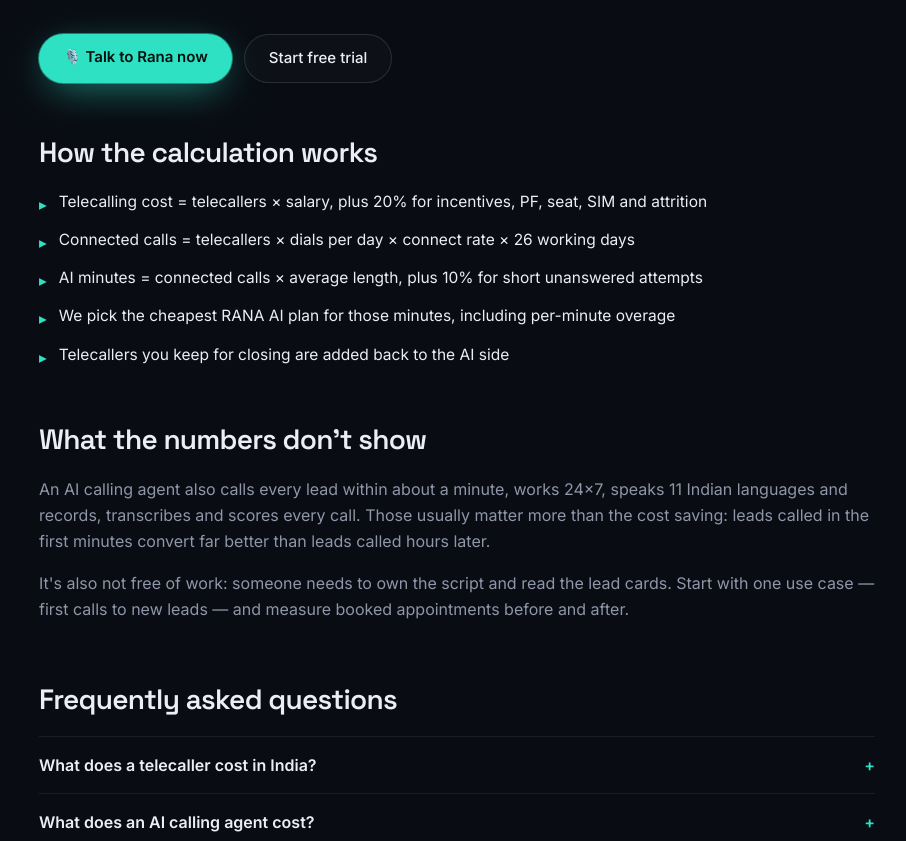
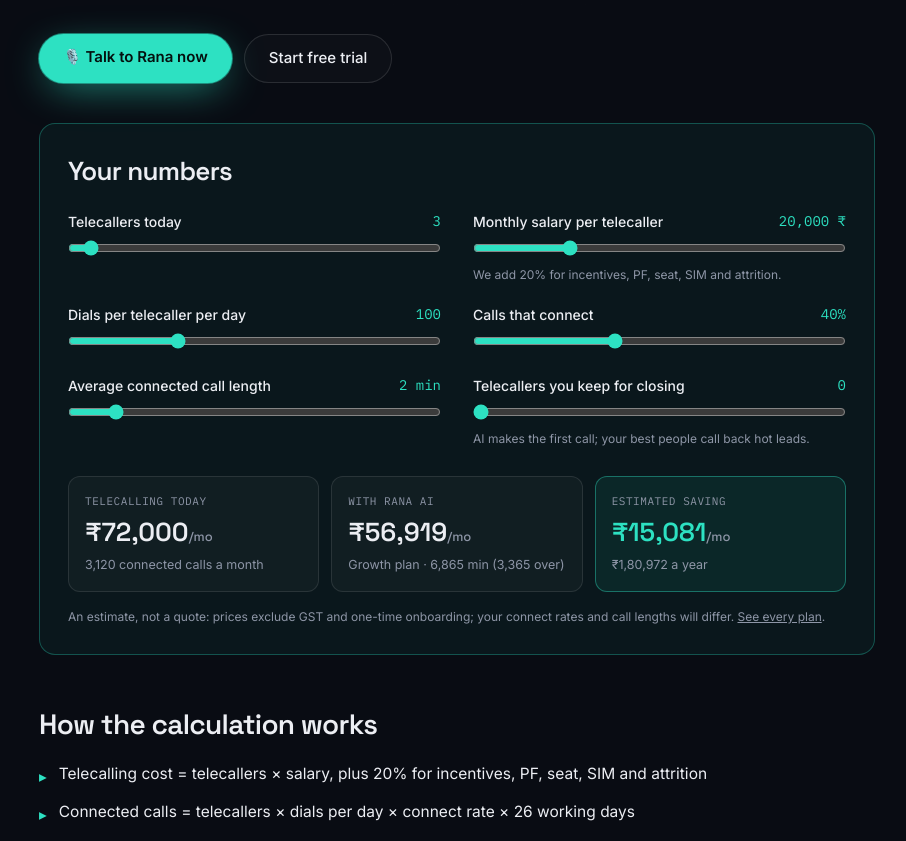
Before and after one commit to sricharanmunagala39-del/Rana.AI, a Next.js app: page /tools/ai-calling-cost-calculator in a window 1280 px wide. Shown: the part 444-1285 px from the top of the page, without its empty margins (183-1089 px from the left). Built offline with nearby package versions, Linux system fonts and the light colour scheme.

Commit message:
SEO wave 2 (8/8): tool schema, org sameAs, homepage explore links

```diff
--- a/app/landing/MarketPage.tsx
+++ b/app/landing/MarketPage.tsx
@@ -1,3 +1,4 @@
+import { SOCIAL_LINKS } from "../legal/legal";
 // One server component + metadata builder for every country page (/, /global, /us, /ae, /eu, /jp).
 import type { Metadata } from "next";
 import "./landing.css";
@@ -64,7 +65,7 @@ export function marketMetadata(k: MarketKey): Metadata {
 function jsonLd(k: MarketKey) {
   const m = MARKETS[k], c = COPY[k];
   const org = {
-    "@type": "Organization", "@id": `${SITE}/#org`, name: "RANA AI", url: SITE, logo: `${SITE}/icon.svg`, email: "hello@ranaai.in",
+    "@type": "Organization", "@id": `${SITE}/#org`, name: "RANA AI", alternateName: ["Rana AI", "RANA"], url: SITE, logo: `${SITE}/icon.svg`, email: "hello@ranaai.in", sameAs: SOCIAL_LINKS.map(([, u]) => u),
     address: { "@type": "PostalAddress", addressLocality: "Hyderabad", addressRegion: "Telangana", addressCountry: "IN" },
     contactPoint: [{ "@type": "ContactPoint", contactType: "sales", email: "hello@ranaai.in", availableLanguage: ["English", "Hindi", "Telugu"] }],
   };
--- a/app/landing/Site.tsx
+++ b/app/landing/Site.tsx
@@ -94,10 +94,10 @@ function useReveal() {
 
 /** Crawlable links to the SEO pages (kept small here so the client bundle doesn't load their content). */
 const EXPLORE: [string, [string, string][]][] = [
-  ["Solutions", [["AI calling agent", "/ai-calling-agent"], ["AI receptionist", "/ai-receptionist"], ["AI receptionist for clinics", "/ai-receptionist-for-clinics"], ["AI telecaller", "/ai-telecaller"], ["Pricing", "/pricing"]]],
+  ["Solutions", [["AI calling agent", "/ai-calling-agent"], ["AI receptionist", "/ai-receptionist"], ["AI receptionist for clinics", "/ai-receptionist-for-clinics"], ["AI telecaller", "/ai-telecaller"], ["AI voice calling", "/ai-voice-calling"], ["Telecaller software", "/telecaller-software"], ["Pricing", "/pricing"]]],
   ["Languages & cities", [["Telugu AI voice agent", "/telugu-ai-voice-agent"], ["Hindi AI voice agent", "/hindi-ai-voice-agent"], ["Tamil AI voice agent", "/tamil-ai-voice-agent"], ["Kannada AI voice agent", "/kannada-ai-voice-agent"], ["Hyderabad", "/ai-voice-agent-hyderabad"], ["Vijayawada", "/ai-voice-agent-vijayawada"], ["Visakhapatnam", "/ai-voice-agent-visakhapatnam"], ["Bengaluru", "/ai-voice-agent-bangalore"]]],
   ["Industries", [["Real estate", "/industries/real-estate"], ["Clinics & hospitals", "/industries/clinics-hospitals"], ["Education & coaching", "/industries/education-coaching"], ["E-commerce & D2C", "/industries/e-commerce"], ["Banking & NBFC", "/industries/banking-nbfc-loans"], ["Insurance", "/industries/insurance"], ["All industries →", "/industries"]]],
-  ["Compare & learn", [["Vapi alternative India", "/vapi-alternative-india"], ["RANA AI vs Retell AI", "/compare/rana-ai-vs-retell-ai"], ["RANA AI vs Bland AI", "/compare/rana-ai-vs-bland-ai"], ["AI vs human telecaller", "/compare/ai-vs-human-telecaller"], ["TRAI DLT rules", "/glossary/trai-tcccpr-rules"], ["Glossary", "/glossary"], ["Blog", "/blog"]]],
+  ["Compare & learn", [["Best AI voice agents in India", "/best-ai-voice-agents-india"], ["AI calling cost calculator", "/tools/ai-calling-cost-calculator"], ["Vapi alternative India", "/vapi-alternative-india"], ["RANA AI vs Retell AI", "/compare/rana-ai-vs-retell-ai"], ["RANA AI vs Bland AI", "/compare/rana-ai-vs-bland-ai"], ["AI vs human telecaller", "/compare/ai-vs-human-telecaller"], ["TRAI DLT rules", "/glossary/trai-tcccpr-rules"], ["Glossary", "/glossary"], ["Blog", "/blog"]]],
 ];
 
 /** Hero: RANA's live voice core. Tap it to talk to Rana; the ticker shows the kind of calls she handles. */
--- a/app/seo/SeoPage.tsx
+++ b/app/seo/SeoPage.tsx
@@ -1,13 +1,15 @@
 // Renders one SEO page (server component) + its metadata and JSON-LD.
 import type { Metadata } from "next";
+import type React from "react";
 import Link from "next/link";
 import type { SeoPageData, SeoSection } from "./types";
 import { labelFor } from "./index";
+import { SOCIAL_LINKS } from "../legal/legal";
 
 const SITE = "https://ranaai.in";
 const KIND_CRUMB: Record<string, [string, string] | null> = {
   compare: ["Compare", "/compare"], industry: ["Industries", "/industries"], glossary: ["Glossary", "/glossary"],
-  solution: null, language: null, city: null, pricing: null,
+  solution: null, language: null, city: null, pricing: null, tool: null,
 };
 
 const clamp = (t: string, n = 160) => (t.length <= n ? t : t.slice(0, t.lastIndexOf(" ", n - 2)) + "…");
@@ -28,13 +30,14 @@ function jsonLd(p: SeoPageData) {
   const url = `${SITE}${p.path}`;
   const crumb = KIND_CRUMB[p.kind];
   const graph: any[] = [
-    { "@type": "Organization", "@id": `${SITE}/#org`, name: "RANA AI", url: SITE, logo: `${SITE}/icon.svg`, email: "hello@ranaai.in", address: { "@type": "PostalAddress", addressLocality: "Hyderabad", addressRegion: "Telangana", addressCountry: "IN" } },
+    { "@type": "Organization", "@id": `${SITE}/#org`, name: "RANA AI", alternateName: ["Rana AI", "RANA"], sameAs: SOCIAL_LINKS.map(([, u]) => u), url: SITE, logo: `${SITE}/icon.svg`, email: "hello@ranaai.in", address: { "@type": "PostalAddress", addressLocality: "Hyderabad", addressRegion: "Telangana", addressCountry: "IN" } },
     { "@type": "WebSite", "@id": `${SITE}/#website`, url: SITE, name: "RANA AI", publisher: { "@id": `${SITE}/#org` } },
     { "@type": "WebPage", "@id": `${url}#page`, url, name: p.h1, description: p.description, inLanguage: "en-IN", isPartOf: { "@id": `${SITE}/#website` }, about: { "@id": `${SITE}/#org` }, ...(p.checked ? { dateModified: "2026-09-30" } : {}) },
     { "@type": "BreadcrumbList", itemListElement: [{ "@type": "ListItem", position: 1, name: "Home", item: `${SITE}/` }, ...(crumb ? [{ "@type": "ListItem", position: 2, name: crumb[0], item: `${SITE}${crumb[1]}` }] : []), { "@type": "ListItem", position: crumb ? 3 : 2, name: p.label, item: url }] },
   ];
   if (p.kind === "glossary") graph.push({ "@type": "DefinedTerm", name: p.label, description: p.intro, inDefinedTermSet: `${SITE}/glossary` });
-  else if (p.kind !== "compare") graph.push({ "@type": "Service", name: p.h1, serviceType: p.label, description: p.description, provider: { "@id": `${SITE}/#org` }, areaServed: p.kind === "city" ? { "@type": "City", name: p.label.replace(/^AI voice agent /, "") } : { "@type": "Country", name: "India" }, url });
+  else if (p.kind === "tool") graph.push({ "@type": "WebApplication", name: p.label, url, applicationCategory: "BusinessApplication", operatingSystem: "Any (web browser)", isAccessibleForFree: true, offers: { "@type": "Offer", price: "0", priceCurrency: "INR" }, publisher: { "@id": `${SITE}/#org` } });
+  else if (p.kind !== "compare") graph.push({ "@type": "Service", name: p.h1, serviceType: p.label, description: p.description, provider: { "@id": `${SITE}/#org` }, areaServed: p.kind === "city" ? { "@type": "City", name: p.label.includes(" in ") ? p.label.split(" in ").pop() : p.label.replace(/^AI voice agent /, "") } : { "@type": "Country", name: "India" }, url });
   if (p.faqs.length) graph.push({ "@type": "FAQPage", mainEntity: p.faqs.map((f) => ({ "@type": "Question", name: f.q, acceptedAnswer: { "@type": "Answer", text: f.a } })) });
   return { "@context": "https://schema.org", "@graph": graph };
 }
@@ -69,7 +72,7 @@ function Section({ s }: { s: SeoSection }) {
   );
 }
 
-export default function SeoPage({ p }: { p: SeoPageData }) {
+export default function SeoPage({ p, children }: { p: SeoPageData; children?: React.ReactNode }) {
   const crumb = KIND_CRUMB[p.kind];
   return (
     <article>
@@ -90,6 +93,8 @@ export default function SeoPage({ p }: { p: SeoPageData }) {
           <Link href="/signup" className="btn-ghost rounded-full px-6 py-3 text-[15px] font-medium">Start free trial</Link>
         </div>
       )}
+
+      {children}
 
       {p.sections.map((s) => <Section key={s.h2} s={s} />)}
 
```
